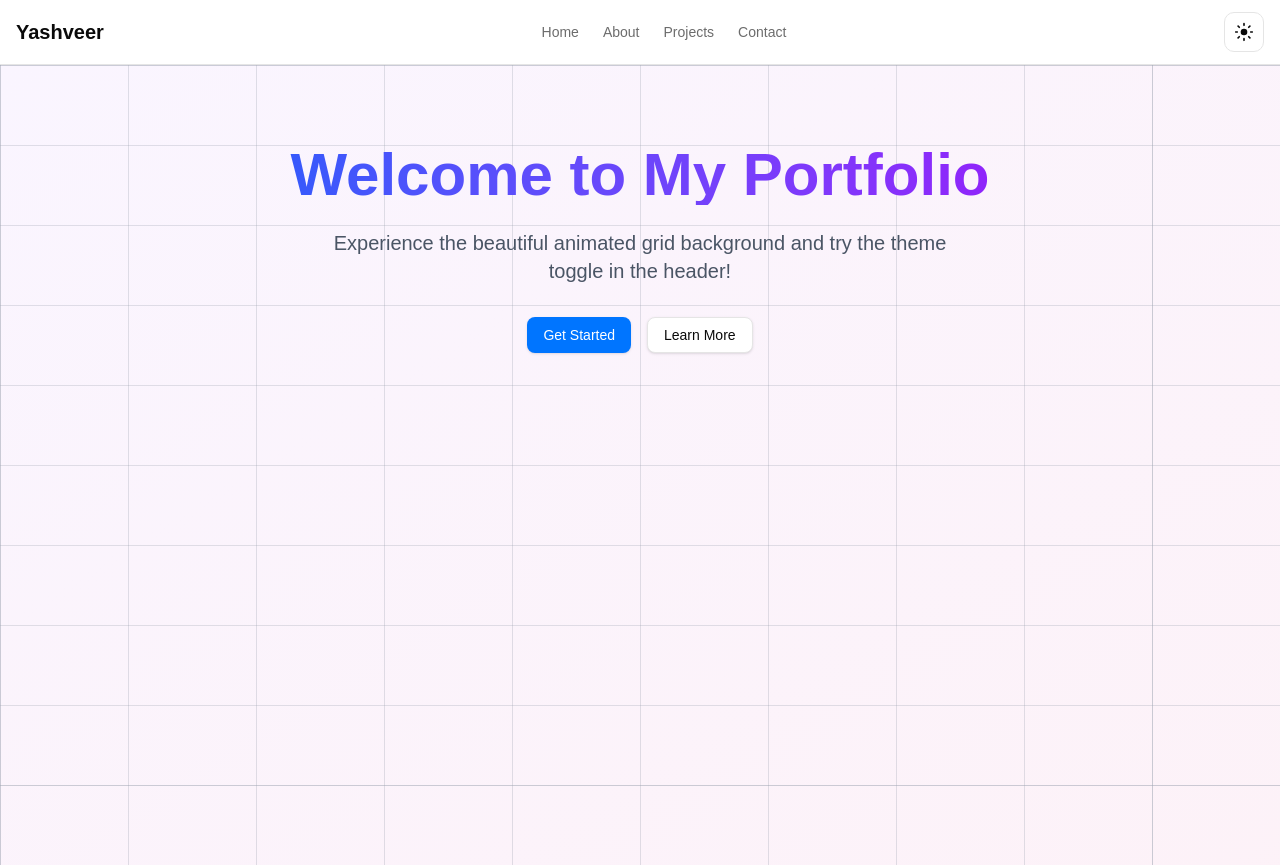
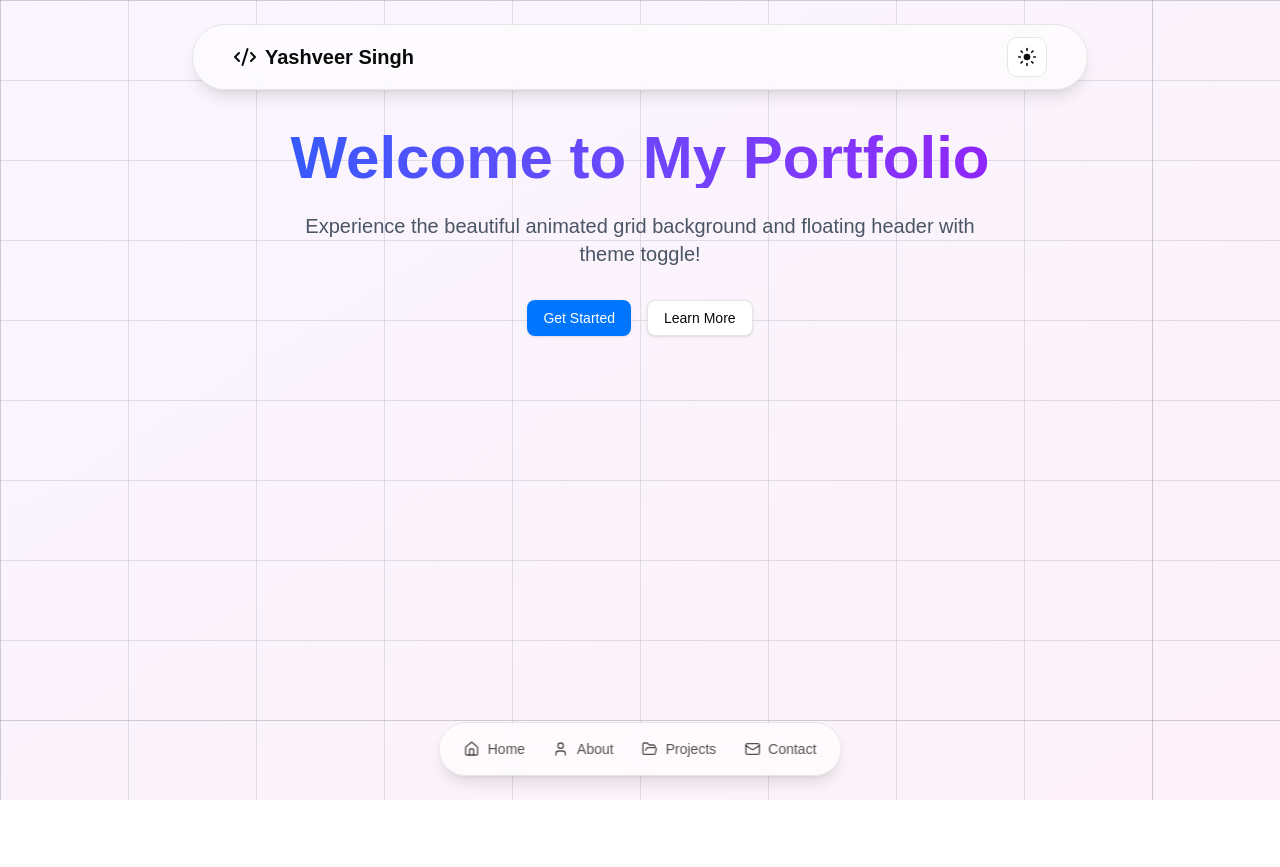
Before and after one commit to singh-yashveer/yashveer-dev, a Next.js app: page / in a window 1280 px wide. Shown: the top 867 px of the page. Built offline with nearby package versions, Linux system fonts and the light colour scheme.

Commit message:
updated header and added navigation bar

```diff
--- a/src/app/layout.tsx
+++ b/src/app/layout.tsx
@@ -2,6 +2,8 @@ import type { Metadata } from "next";
 import { Geist, Geist_Mono } from "next/font/google";
 import "./css/globals.css";
 import Header from "@/shared/Layout/Header";
+import FloatingNavigation from "@/shared/components/FloatingNavigation";
+import { Home, User, FolderOpen, Mail } from "lucide-react";
 
 const geistSans = Geist({
   variable: "--font-geist-sans",
@@ -18,6 +20,13 @@ export const metadata: Metadata = {
   description: "Personal portfolio and development showcase",
 };
 
+const navigationItems = [
+  { href: "#hero", label: "Home", icon: <Home size={16} /> },
+  { href: "#about", label: "About", icon: <User size={16} /> },
+  { href: "#projects", label: "Projects", icon: <FolderOpen size={16} /> },
+  { href: "#contact", label: "Contact", icon: <Mail size={16} /> },
+];
+
 export default function RootLayout({
   children,
 }: Readonly<{
@@ -28,6 +37,7 @@ export default function RootLayout({
       <body className={`${geistSans.variable} ${geistMono.variable} antialiased`}>
         <Header />
         <main>{children}</main>
+        <FloatingNavigation items={navigationItems} />
       </body>
     </html>
   );
--- a/src/app/page.tsx
+++ b/src/app/page.tsx
@@ -3,13 +3,13 @@ import withAnimatedGridBackground from "@/shared/UI/GridPattern/withAnimatedGrid
 
 // Example component that will be wrapped with grid background
 const HeroSection = () => (
-  <section className="py-20 px-6">
+  <section id={"hero"} className="py-32 px-6">
     <div className="max-w-4xl mx-auto text-center">
       <h1 className="text-4xl md:text-6xl font-bold mb-6 bg-gradient-to-r from-blue-600 to-purple-600 bg-clip-text text-transparent">
         Welcome to My Portfolio
       </h1>
       <p className="text-xl text-gray-600 dark:text-gray-300 mb-8 max-w-2xl mx-auto">
-        Experience the beautiful animated grid background and try the theme toggle in the header!
+        Experience the beautiful animated grid background and floating header with theme toggle!
       </p>
       <div className="flex gap-4 justify-center">
         <Button>Get Started</Button>
@@ -53,12 +53,6 @@ export default function Home() {
         content="Here you'll find a showcase of my latest work, featuring modern web technologies, beautiful animations, and thoughtful user experiences. Notice how the header stays fixed at the top with a subtle backdrop blur effect."
       />
 
-      <ContentSection
-        id="contact"
-        title="Contact"
-        content="Get in touch with me to discuss potential collaborations, projects, or just to say hello! The theme toggle in the header remembers your preference and respects your system theme settings."
-      />
-
       {/* Extra content to test scrolling */}
       <div className="py-32 px-6 bg-muted/50">
         <div className="max-w-4xl mx-auto text-center">
--- a/src/shared/Layout/Header.tsx
+++ b/src/shared/Layout/Header.tsx
@@ -1,29 +1,16 @@
 "use client";
 
+import { CodeXml } from "lucide-react";
 import ThemeToggler from "./ThemeToggler";
 
 const Header = () => {
   return (
-    <header className="sticky top-0 z-50 w-full border-b border-border bg-background/95 backdrop-blur supports-[backdrop-filter]:bg-background/60">
-      <div className="container flex h-16 items-center justify-between px-4">
+    <header className="fixed top-6 left-1/2 z-50 transform -translate-x-1/2 w-[95%] max-w-4xl">
+      <div className="flex items-center justify-between px-10 py-3 bg-background/60 backdrop-blur-sm border border-border rounded-full shadow-lg">
         <div className="flex items-center space-x-2">
-          <div className="text-xl font-bold text-foreground">Yashveer</div>
+          <CodeXml />
+          <div className="text-xl font-bold text-foreground">Yashveer Singh</div>
         </div>
-
-        <nav className="hidden md:flex items-center space-x-6 text-sm font-medium">
-          <a href="#home" className="text-foreground/60 hover:text-foreground transition-colors">
-            Home
-          </a>
-          <a href="#about" className="text-foreground/60 hover:text-foreground transition-colors">
-            About
-          </a>
-          <a href="#projects" className="text-foreground/60 hover:text-foreground transition-colors">
-            Projects
-          </a>
-          <a href="#contact" className="text-foreground/60 hover:text-foreground transition-colors">
-            Contact
-          </a>
-        </nav>
 
         <ThemeToggler />
       </div>
--- a/src/shared/Layout/ThemeToggler.tsx
+++ b/src/shared/Layout/ThemeToggler.tsx
@@ -11,7 +11,7 @@ const ThemeToggler = () => {
         className={cn(
           "relative inline-flex h-10 w-10 items-center justify-center rounded-lg border border-border",
           "bg-background hover:bg-accent transition-all duration-200",
-          "focus:outline-none focus:ring-2 focus:ring-ring focus:ring-offset-2",
+          "focus:outline-none focus:ring-none",
           "group overflow-hidden"
         )}
         aria-label="Toggle theme"
--- /dev/null
+++ b/src/shared/components/FloatingNavigation.tsx
@@ -0,0 +1,81 @@
+"use client";
+
+import { useState, useEffect } from "react";
+import { cn } from "../lib/utils";
+
+interface NavigationItem {
+  href: string;
+  label: string;
+  icon?: React.ReactNode;
+}
+
+interface FloatingNavigationProps {
+  items: NavigationItem[];
+  className?: string;
+}
+
+const FloatingNavigation = ({ items, className }: FloatingNavigationProps) => {
+  const [isVisible, setIsVisible] = useState(true);
+  const [lastScrollY, setLastScrollY] = useState(0);
+
+  useEffect(() => {
+    const handleScroll = () => {
+      const currentScrollY = window.scrollY;
+
+      // Show navigation when scrolling up or at the top
+      if (currentScrollY < lastScrollY || currentScrollY < 50) {
+        setIsVisible(true);
+      }
+      // Hide navigation when scrolling down
+      else if (currentScrollY > lastScrollY && currentScrollY > 50) {
+        setIsVisible(false);
+      }
+
+      setLastScrollY(currentScrollY);
+    };
+
+    let ticking = false;
+    const throttledHandleScroll = () => {
+      if (!ticking) {
+        requestAnimationFrame(() => {
+          handleScroll();
+          ticking = false;
+        });
+        ticking = true;
+      }
+    };
+
+    window.addEventListener("scroll", throttledHandleScroll, { passive: true });
+
+    return () => {
+      window.removeEventListener("scroll", throttledHandleScroll);
+    };
+  }, [lastScrollY]);
+
+  return (
+    <div
+      className={cn(
+        "fixed bottom-6 left-1/2 z-50 transform -translate-x-1/2 transition-all duration-300 ease-in-out",
+        isVisible ? "translate-y-0 opacity-100" : "translate-y-full opacity-0",
+        className
+      )}
+    >
+      <nav className="flex items-center gap-1 rounded-full bg-background/60 backdrop-blur-sm border border-border px-3 py-2 shadow-lg">
+        {items.map((item, index) => (
+          <a
+            key={index}
+            href={item.href}
+            className="flex items-center gap-2 px-3 py-2 text-sm font-medium text-foreground/70 hover:text-foreground transition-all duration-200 rounded-full hover:bg-accent/50 hover:scale-105"
+          >
+            {item.icon && <span className="w-4 h-4">{item.icon}</span>}
+            <span className="hidden sm:block">{item.label}</span>
+            {/* Show only icons on mobile */}
+            {!item.icon && <span className="sm:hidden">{item.label.charAt(0)}</span>}
+          </a>
+        ))}
+      </nav>
+    </div>
+  );
+};
+
+export default FloatingNavigation;
```
